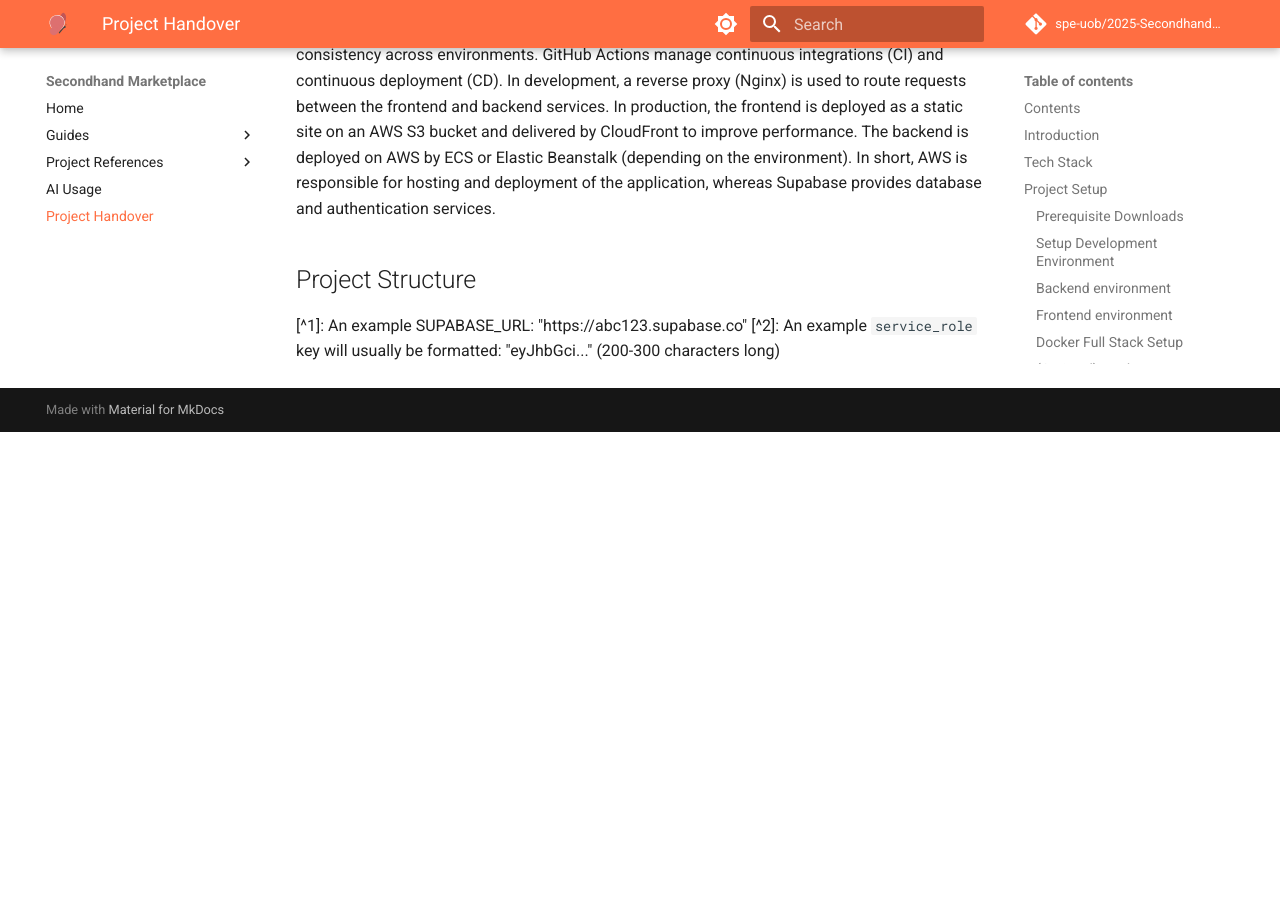
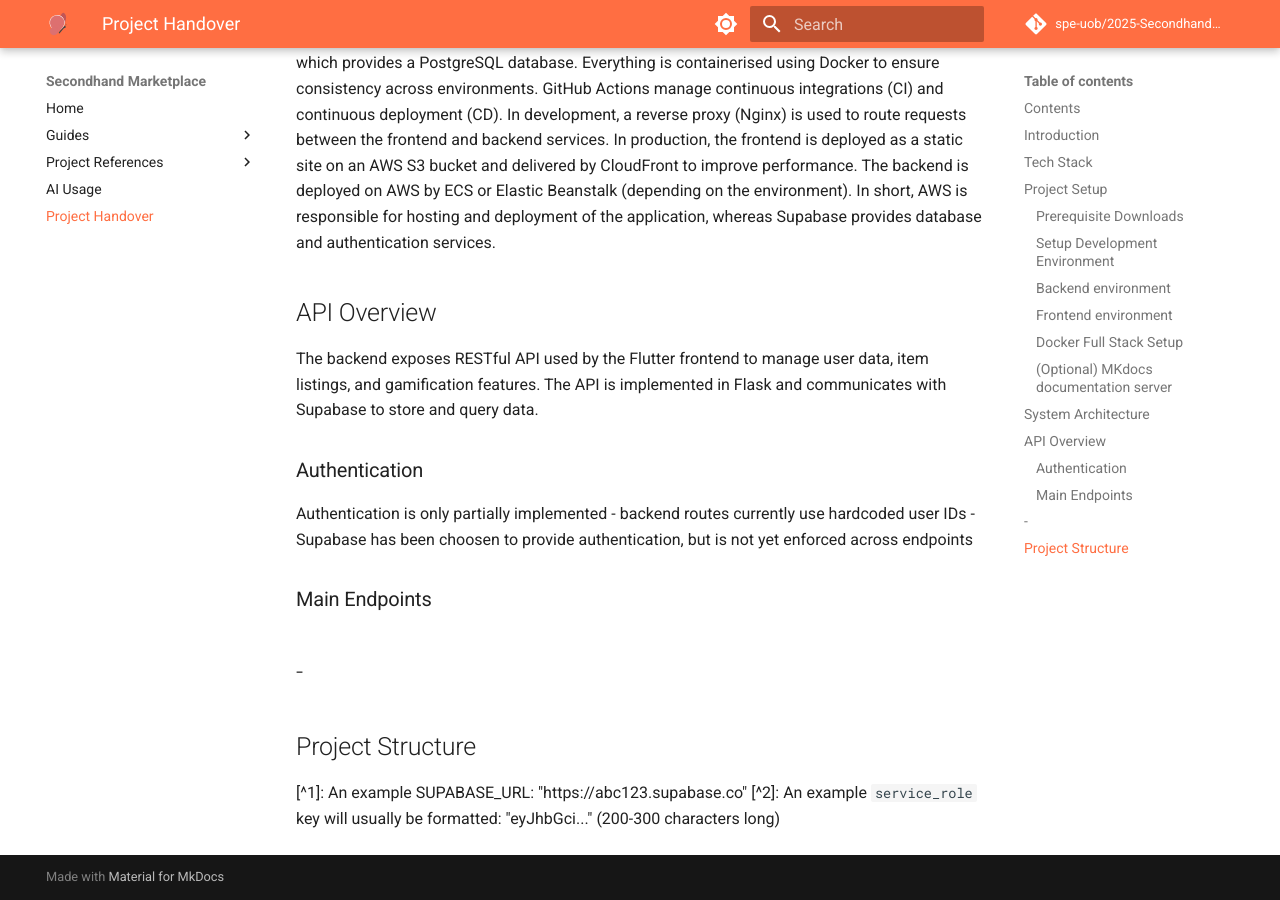
Before and after one commit to Ewan-Friend/Secondhand-Marketplace, an MkDocs documentation site: the page built from docs/handover/handover.md, in a window 1280 px wide and 900 px high, scrolled down 5813 px. Built offline with MkDocs 1.6.1 and Material for MkDocs 9.7.7, drawn with Linux system fonts in a browser that asks for light colours; comment, search, counter and statistics services are not loaded; before the commit the page ends 6245 px from its top, so only the background shows below that.

Commit message:
docs(handover): adding API overview

```diff
--- a/docs/handover/handover.md
+++ b/docs/handover/handover.md
@@ -12,6 +12,7 @@
     - [Docker Full Stack Setup](#docker-full-stack-setup)
     - [(Optional) MKdocs documentation server](#optional-mkdocs-documentation-server)
   - [System Architecture](#system-architecture)
+  - [API Overview](#api-overview)
   - [Project Structure](#project-structure)
 
 ## Introduction
@@ -213,6 +214,19 @@
 In production, the frontend is deployed as a static site on an AWS S3 bucket and delivered by CloudFront to improve performance. The backend is deployed on AWS by ECS or Elastic Beanstalk (depending on the environment).
 In short, AWS is responsible for hosting and deployment of the application, whereas Supabase provides database and authentication services.
 
+## API Overview
+
+The backend exposes RESTful API used by the Flutter frontend to manage user data, item listings, and gamification features. The API is implemented in Flask and communicates with Supabase to store and query data.
+
+### Authentication
+Authentication is only partially implemented
+- backend routes currently use hardcoded user IDs
+- Supabase has been choosen to provide authentication, but is not yet enforced across endpoints
+
+### Main Endpoints
+-
+-
+
 ## Project Structure
 
 [^1]: An example SUPABASE_URL:  "https://abc123.supabase.co"
```
